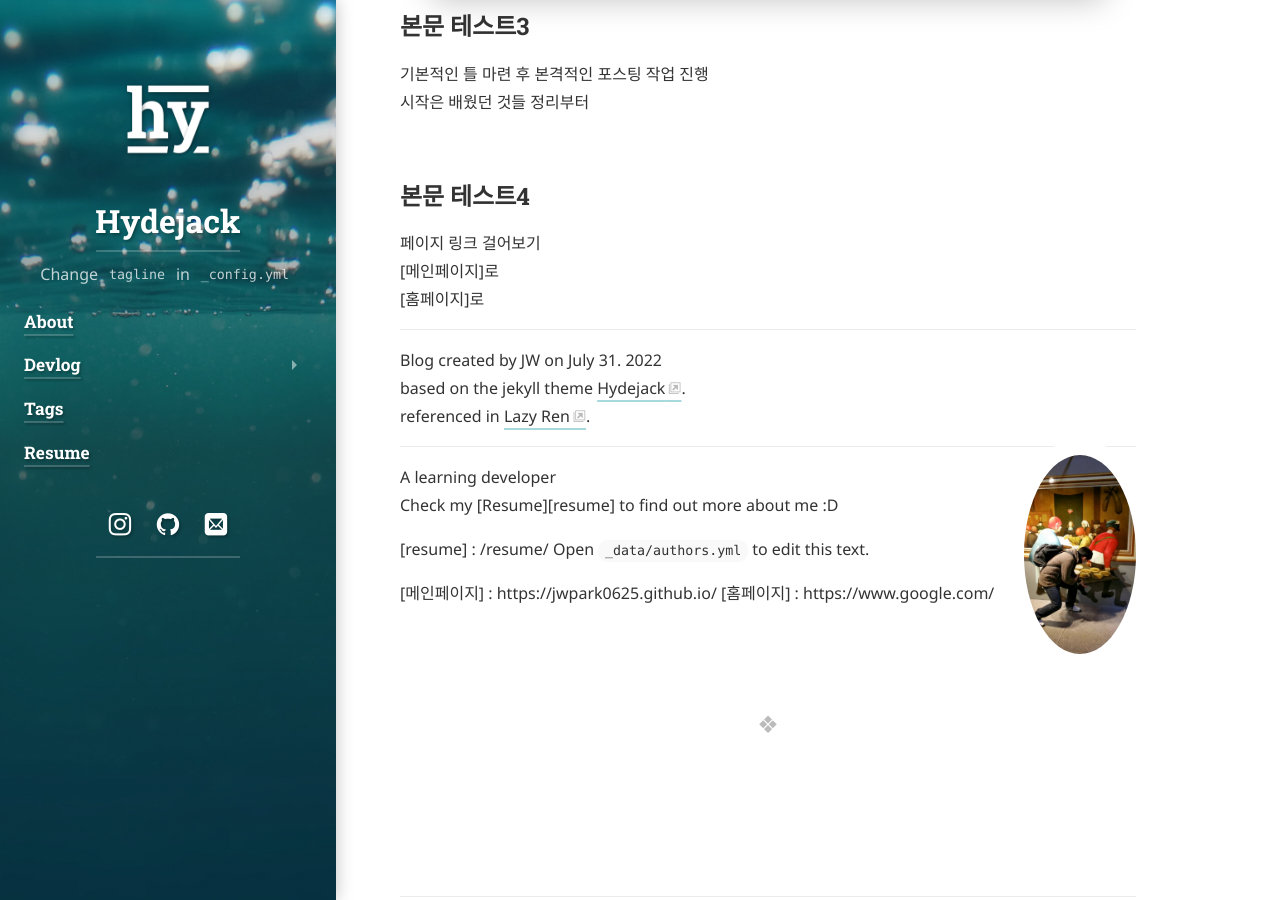
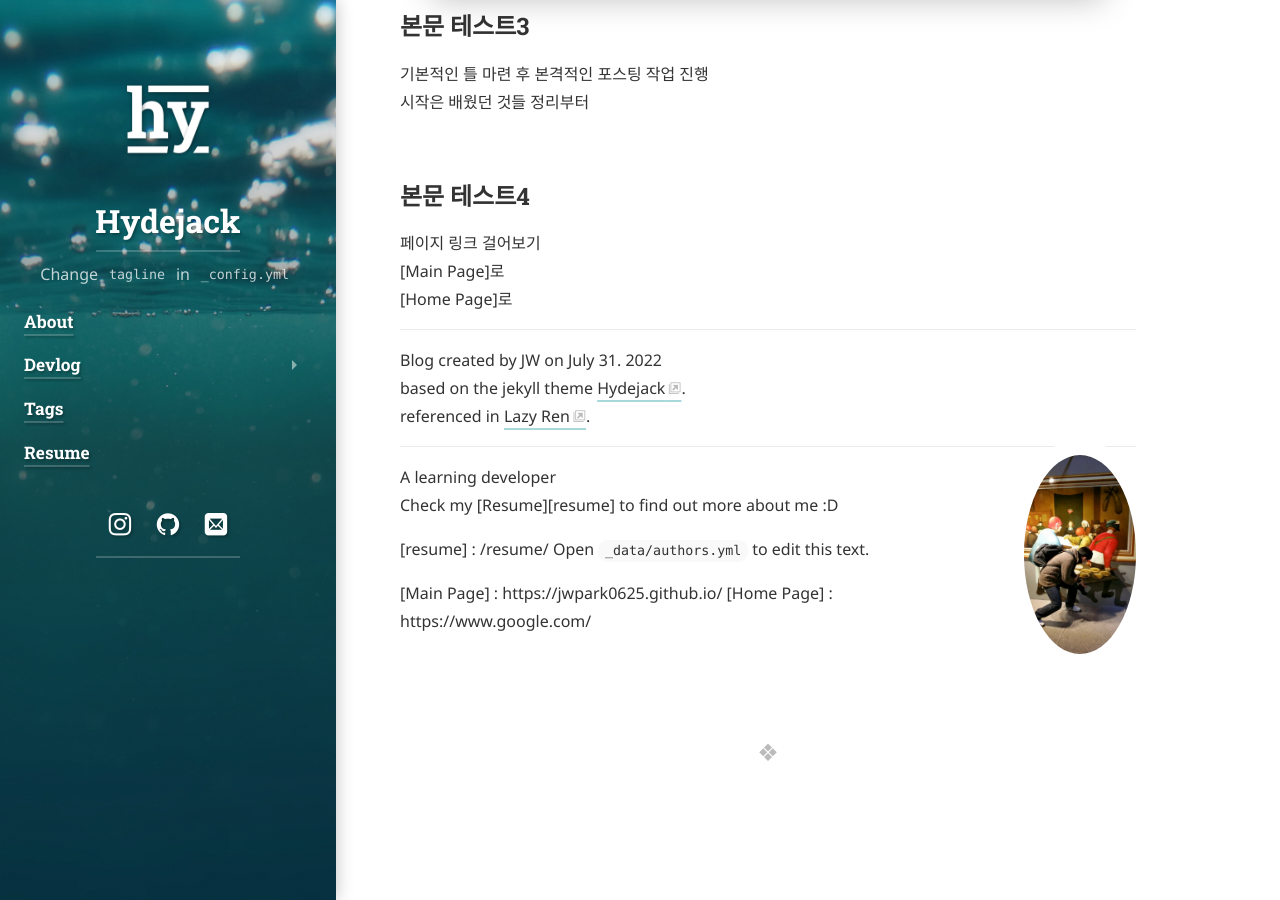
Before and after one commit to jwpark0625/jwpark0625.github.io, a Jekyll site: the page built from about.md, in a window 1280 px wide and 900 px high, scrolled down 1219 px. Built offline with Jekyll 4.4.1, drawn with Linux system fonts in a browser that asks for light colours; cached includes are drawn as plain includes; nearby versions of some CDN libraries; some web fonts are replaced; library files that are not in the unit come from our copies.

Commit message:
updated by JW

```diff
--- a/about.md
+++ b/about.md
@@ -39,8 +39,8 @@ _참조해서 습득한다(motto)_
 ## 본문 테스트4
 
 페이지 링크 걸어보기<br>
-[메인페이지]로 <br>
-[홈페이지]로
+[Main Page]로 <br>
+[Home Page]로
 
 
 ***
@@ -60,5 +60,5 @@ referenced in [Lazy Ren].
 [resume]: /resume/
 [Hydejack]: https://hydejack.com
 [Lazy Ren]: https://lazyren.github.io/
-[메인페이지] : https://jwpark0625.github.io/
-[홈페이지] : https://www.google.com/
+[Main Page] : https://jwpark0625.github.io/
+[Home Page] : https://www.google.com/
```
